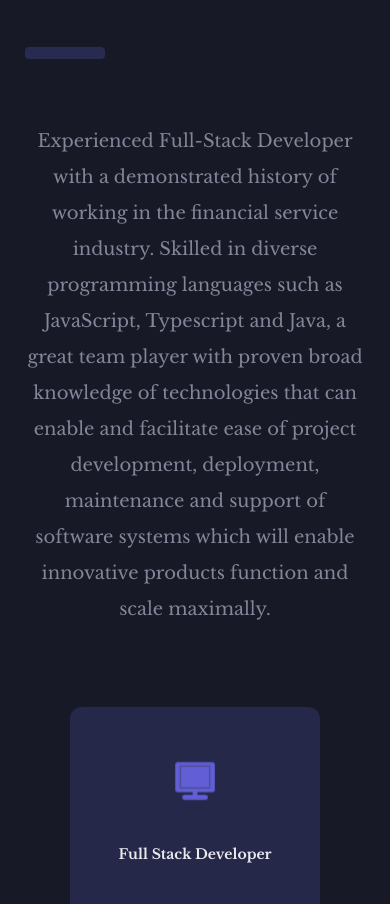
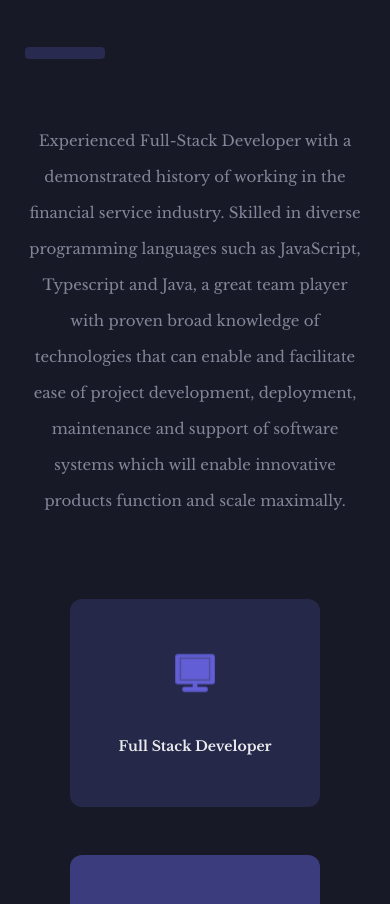
Before and after one commit to Lavender-Anyango/Lavender_Portfolio, a Next.js app: page / in a window 390 px wide. Shown: the part 1101-2005 px from the top of the page. Built offline with nearby package versions, Linux system fonts and the light colour scheme.

Commit message:
changed cv link

```diff
--- a/components/Introduction.tsx
+++ b/components/Introduction.tsx
@@ -15,7 +15,11 @@ export default function Introduction() {
                 <div className="intro_name">Alimazoya David</div>
                 <div className="intro_name_bar"></div>
                 <div className="inro_view_cv">
-                    <Button text="View CV" isLink={true} link="https://aydmediasolution.hackerresume.io/60ac2ca6-a5ab-42a9-904d-5883c7044e5a" />
+                    <Button
+                        text="View CV"
+                        isLink={true}
+                        link="https://docs.google.com/document/d/1j7rAYYci5q39VPb33H5zuhEqyciprz2yw2Nn9IKokCw/edit?usp=sharing"
+                    />
                 </div>
             </div>
             <div className="intro_right">
--- a/styles/globals.css
+++ b/styles/globals.css
@@ -719,6 +719,9 @@ ul li {
     .proficiency_areas {
         flex-direction: column;
     }
+    .proficiency_main_text {
+        font-size: 15px;
+    }
     .ul_skills_container {
         width: 100%;
     }
@@ -778,4 +781,7 @@ ul li {
     .experience_icon_style {
         font-size: 10px;
     }
+    .proficiency_main_text {
+        font-size: 15px;
+    }
 }
```
